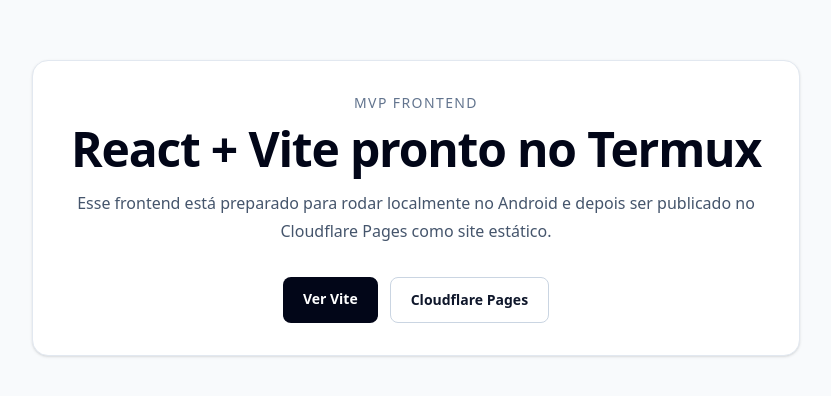
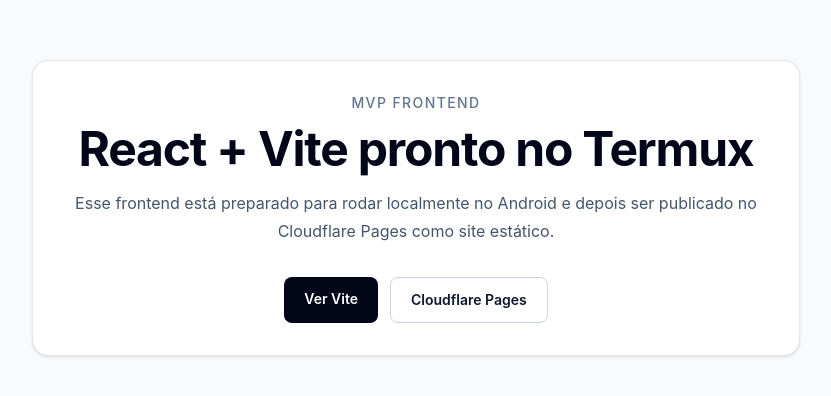
Before and after one commit to costahg/main, a React (Vite) app in the folder frontend/: page / in a window 1280 px wide. Shown: the part 192-588 px from the top of the page, without its empty margins (224-1055 px from the left). Built offline with nearby package versions, Linux system fonts and the light colour scheme.

Commit message:
Refactor font-family and add min-width/height styles
Updated font-family declaration to prioritize 'Inter' and adjusted CSS rules for html and body elements.

```diff
--- a/frontend/src/index.css
+++ b/frontend/src/index.css
@@ -2,15 +2,10 @@
 
 :root {
   font-family:
-    system-ui,
-    -apple-system,
-    BlinkMacSystemFont,
-    "Segoe UI",
-    sans-serif;
-
+    Inter, ui-sans-serif, system-ui, -apple-system, BlinkMacSystemFont,
+    "Segoe UI", sans-serif;
   color: #0f172a;
   background: #f8fafc;
-
   font-synthesis: none;
   text-rendering: optimizeLegibility;
   -webkit-font-smoothing: antialiased;
@@ -19,6 +14,11 @@
 
 * {
   box-sizing: border-box;
+}
+
+html {
+  min-width: 320px;
+  min-height: 100%;
 }
 
 body {
```
